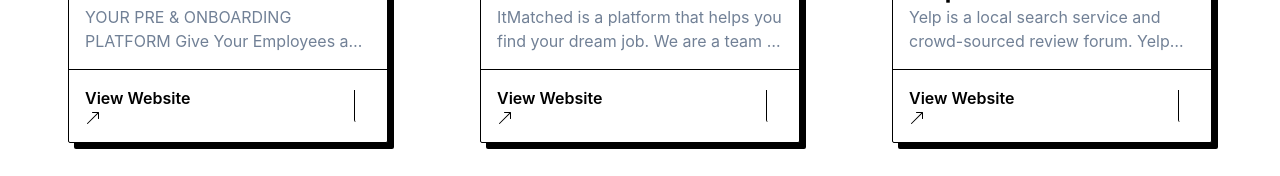
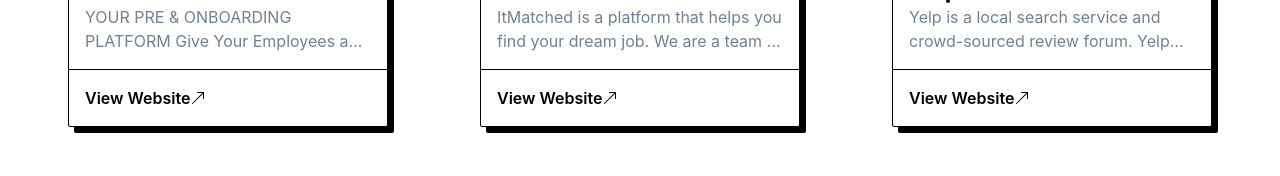
Before and after one commit to OmarBelguith/OmarBelguith.github.io, a Next.js app: page / in a window 1280 px wide. Shown: the part 2392-2568 px from the top of the page. Built offline with nearby package versions, Linux system fonts and the light colour scheme.

Commit message:
fix projects

```diff
--- a/src/components/ProjectCard/index.tsx
+++ b/src/components/ProjectCard/index.tsx
@@ -12,9 +12,7 @@
 import { BsArrowUpRight, BsHeartFill, BsHeart, BsGithub } from 'react-icons/bs';
 import Link from 'next/link';
 
-export default function ProjectCard({ imaegUrl, showGithub, projectDescription, projectTag, projectTitle, projectURL }: { imaegUrl: string, showGithub: boolean, projectDescription: string, projectTag: string, projectTitle: string, projectURL: string }) {
-  const [liked, setLiked] = useState(false);
-
+export default function ProjectCard({ imaegUrl, projectDescription, projectTag, projectTitle, projectURL }: { imaegUrl: string, projectDescription: string, projectTag: string, projectTitle: string, projectURL: string }) {
   return (
     <Center py={6}>
       <Box
@@ -57,6 +55,7 @@
           </Text>
         </Box>
         <HStack borderTop={'1px'} color={useColorModeValue('black', 'white')}>
+          <Link href={projectURL} passHref>
             <Flex
               p={4}
               alignItems="center"
@@ -64,23 +63,13 @@
               roundedBottom={'sm'}
               cursor={'pointer'}
               w="full">
-            <Link href={projectURL} passHref>
+
               <Text fontSize={'md'} fontWeight={'semibold'}>
                 View Website
               </Text>
               <BsArrowUpRight />
+            </Flex>
           </Link>
-          </Flex>
-          <Flex
-            p={4}
-            alignItems="center"
-            justifyContent={'space-between'}
-            roundedBottom={'sm'}
-            borderLeft={'1px'}
-            cursor="pointer"
-            onClick={() => setLiked(!liked)}>
-            {showGithub && <BsGithub />}
-          </Flex>
         </HStack>
       </Box>
     </Center>
--- a/src/components/Projects/index.tsx
+++ b/src/components/Projects/index.tsx
@@ -22,12 +22,12 @@
             <Container maxW={'7xl'} mt={10}>
                 <SimpleGrid columns={{ base: 1, md: 2, lg: 3 }} spacing={5}>
                     <ProjectCard imaegUrl={introdus.src} projectDescription={'YOUR PRE & ONBOARDING PLATFORM Give Your Employees a Flying Start An Employee Onboarding Software that makes new hires feel Connected, Prepared & Safe, even before the first day on the job.'}
-                        projectTitle={'Introdus'} projectURL={'https://introdus.com/'} projectTag={'Angular'} showGithub={false}
+                        projectTitle={'Introdus'} projectURL={'https://introdus.com/'} projectTag={'Angular'}
                     />
                     <ProjectCard imaegUrl={ItMatched.src} projectDescription={'ItMatched is a platform that helps you find your dream job. We are a team of passionate people who are committed to helping you find your dream job.'}
-                        projectTitle={'ItMatched'} projectURL={'https://itmatched.com/'} projectTag={'Angular'} showGithub={false}/>
+                        projectTitle={'ItMatched'} projectURL={'https://itmatched.com/'} projectTag={'Angular'}/>
                     <ProjectCard imaegUrl={yelp.src} projectDescription={'Yelp is a local search service and crowd-sourced review forum. Yelp was founded in 2004 by former PayPal employees, Jeremy Stoppelman and Russel Simmons.'}
-                        projectTitle={'Yelp'} projectURL={'https://yelp.com/'} projectTag={'React'} showGithub={false}/>
+                        projectTitle={'Yelp'} projectURL={'https://yelp.com/'} projectTag={'React'}/>
                 </SimpleGrid>
             </Container>
         </Box>
```
Lines whose indentation alone changed are shown as unchanged.
